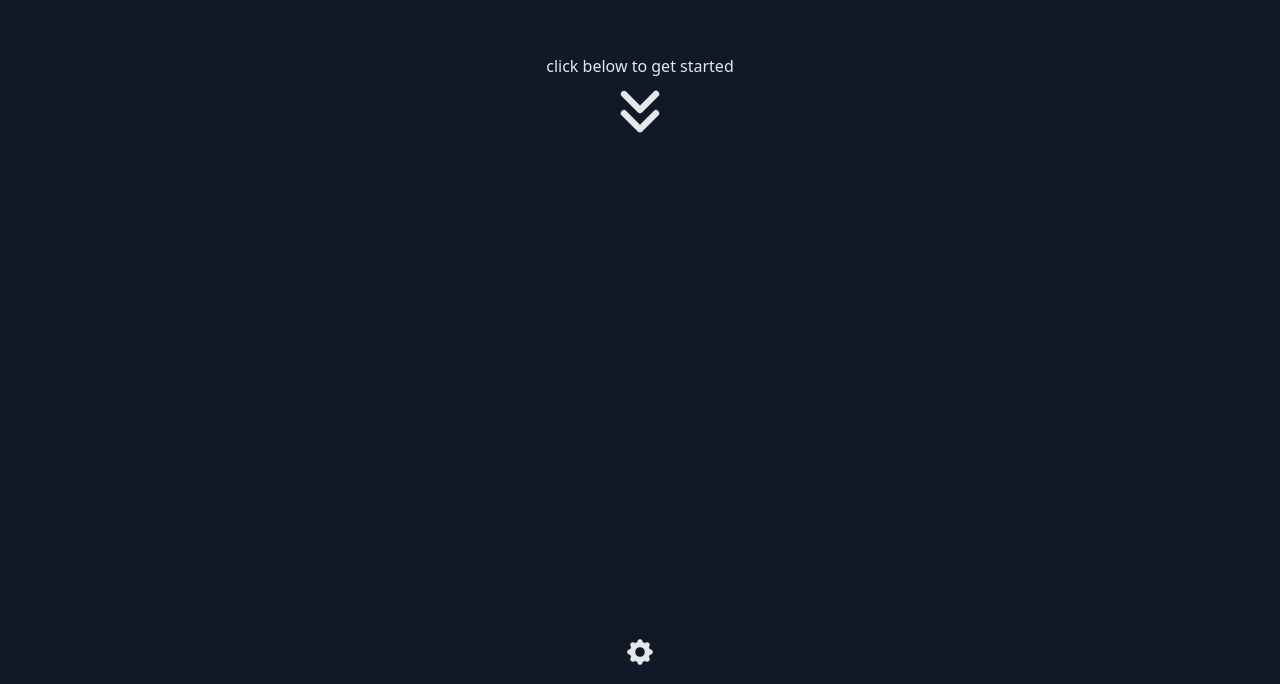
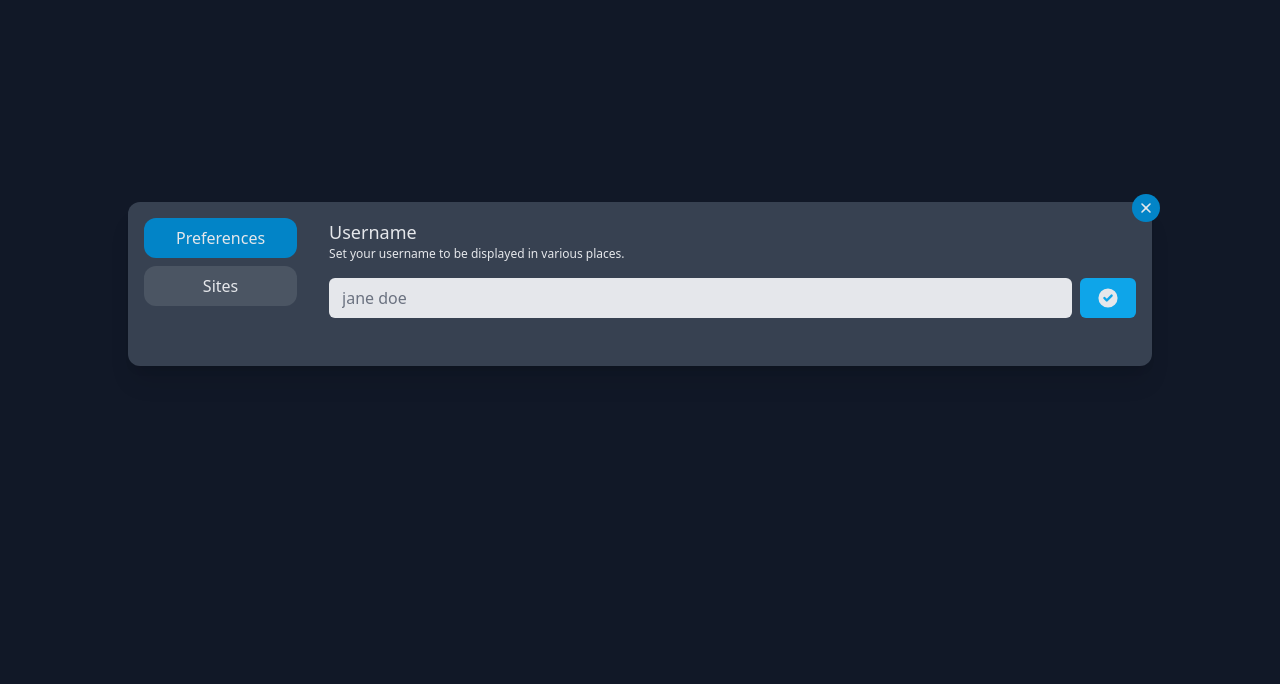
Before and after one commit to paulbrickwell/openpage-app, a Nuxt app: page / in a window 1280 px wide. Shown: the part 116-800 px from the top of the page. Built offline with nearby package versions, Linux system fonts and the light colour scheme.

Commit message:
organizing settings

```diff
--- a/app.vue
+++ b/app.vue
@@ -10,7 +10,7 @@
       <div v-if="loaded">
         <TransitionGroup name="fade" mode="out-in">
           <Dashboard v-if="!settingsStore.settings" />
-          <Settings v-if="settingsStore.settings" />
+          <NewSettings v-if="settingsStore.settings" />
         </TransitionGroup>
       </div>
     </Transition>
--- /dev/null
+++ b/components/NewSettings.vue
@@ -0,0 +1,53 @@
+<template>
+  <div
+    class="bg-gray-900 h-screen w-screen flex flex-col md:justify-center items-center p-4"
+  >
+    <div
+      class="bg-gray-700 max-w-screen-lg w-full rounded-xl shadow-xl flex relative"
+    >
+      <div
+        class="absolute -top-2 -right-2 bg-sky-600 h-7 w-7 rounded-2xl flex items-center justify-center hover:scale-110 cursor-pointer"
+        @click="settingsStore.toggleSettings()"
+      >
+        <XIcon class="w-4 h-4" />
+      </div>
+      <SettingsNavigation
+        :activeWindow="activeWindow"
+        @change-to-preferences="changeToPreferences"
+        @change-to-sites="changeToSites"
+      />
+      <div class="p-4 w-full">
+        <div v-if="activeWindow == 'preferences'">
+          <SettingsPreferences />
+        </div>
+        <div v-if="activeWindow == 'sites'">
+          <SettingsSites />
+        </div>
+      </div>
+    </div>
+  </div>
+</template>
+
+<script setup>
+import { XIcon } from "@heroicons/vue/solid";
+import { useSettingsStore } from "@/stores/SettingsStore";
+const settingsStore = useSettingsStore();
+</script>
+
+<script>
+export default {
+  data() {
+    return {
+      activeWindow: "preferences",
+    };
+  },
+  methods: {
+    changeToPreferences() {
+      this.activeWindow = "preferences";
+    },
+    changeToSites() {
+      this.activeWindow = "sites";
+    },
+  },
+};
+</script>
--- /dev/null
+++ b/components/Settings/Navigation.vue
@@ -0,0 +1,30 @@
+<template>
+  <div class="flex flex-col p-4 gap-2 text-center">
+    <div
+      class="p-2 px-8 rounded-xl cursor-pointer hover:bg-sky-700 transition-all"
+      :class="{
+        'bg-sky-600': activeWindow == 'preferences',
+        'bg-gray-600': activeWindow != 'preferences',
+      }"
+      @click="$emit('changeToPreferences')"
+    >
+      Preferences
+    </div>
+    <div
+      class="p-2 px-8 rounded-xl cursor-pointer hover:bg-sky-700 transition-all"
+      :class="{
+        'bg-sky-600': activeWindow == 'sites',
+        'bg-gray-600': activeWindow != 'sites',
+      }"
+      @click="$emit('changeToSites')"
+    >
+      Sites
+    </div>
+  </div>
+</template>
+
+<script>
+export default {
+  props: ["activeWindow"],
+};
+</script>
--- /dev/null
+++ b/components/Settings/Preferences.vue
@@ -0,0 +1,5 @@
+<template>
+  <div>
+    <SettingsUsername />
+  </div>
+</template>
--- a/components/Settings/Sites.vue
+++ b/components/Settings/Sites.vue
@@ -1,9 +1,9 @@
 <template>
-  <div class="w-full text-center">
+  <div class="w-full">
     <div class="text-lg">Sites</div>
     <div class="text-xs mb-4">Add or remove your favorite sites.</div>
-    <div class="flex flex-col gap-2">
-      <div
+    <div class="">
+      <!-- <div
         v-for="(site, index) in settingsStore.sites"
         :key="index"
         class="flex gap-2 w-full"
@@ -29,7 +29,54 @@
         >
           delete
         </button>
-      </div>
+      </div> -->
+      <draggable
+        :list="settingsStore.sites"
+        item-key="index"
+        :move="checkMove"
+        @start="dragging = true"
+        @end="dragging = false"
+        class="flex flex-col gap-2"
+      >
+        <template #item="{ element }">
+          <div class="flex gap-2">
+            <div class="flex items-center cursor-ns-resize">
+              <svg
+                xmlns="http://www.w3.org/2000/svg"
+                class="h-5 w-5"
+                viewBox="0 0 20 20"
+                fill="currentColor"
+              >
+                <path
+                  fill-rule="evenodd"
+                  d="M3 5a1 1 0 011-1h12a1 1 0 110 2H4a1 1 0 01-1-1zM3 10a1 1 0 011-1h12a1 1 0 110 2H4a1 1 0 01-1-1zM3 15a1 1 0 011-1h12a1 1 0 110 2H4a1 1 0 01-1-1z"
+                  clip-rule="evenodd"
+                />
+              </svg>
+            </div>
+            <input
+              v-model="element.name"
+              type="text"
+              name="sitename"
+              class="w-full focus:ring-transparent focus:border-transparent grow border-transparent rounded-md bg-gray-200 text-gray-900 h-10"
+              placeholder="site name"
+            />
+            <input
+              v-model="element.url"
+              type="text"
+              name="siteurl"
+              class="w-full focus:ring-transparent focus:border-transparent grow border-transparent rounded-md bg-gray-200 text-gray-900 h-10"
+              placeholder="https://siteurl.com/"
+            />
+            <button
+              @click.prevent="settingsStore.deleteSite(index)"
+              class="px-4 py-1 h-10 rounded-md bg-sky-900 flex items-center justify-center hover:bg-sky-700 cursor-pointer"
+            >
+              <XCircleIcon class="w-6 h-6" />
+            </button>
+          </div>
+        </template>
+      </draggable>
     </div>
     <div
       class="flex justify-center gap-2 w-full"
@@ -37,21 +84,41 @@
     >
       <button
         @click.prevent="settingsStore.saveSites()"
-        class="px-4 py-1 h-10 rounded-md bg-sky-500 text-gray-200"
+        class="px-4 py-1 h-10 rounded-md bg-sky-500 flex items-center justify-center hover:bg-sky-700 cursor-pointer"
       >
-        save sites
+        <CheckCircleIcon class="w-6 h-6" />
       </button>
       <button
         @click.prevent="settingsStore.addSite()"
-        class="px-4 py-1 h-10 rounded-md bg-sky-900 text-gray-200"
+        class="px-4 py-1 h-10 rounded-md bg-sky-900 flex items-center justify-center hover:bg-sky-700 cursor-pointer"
       >
-        add site
+        <PlusCircleIcon class="w-6 h-6" />
       </button>
     </div>
   </div>
 </template>
 
 <script setup>
+import {
+  XCircleIcon,
+  CheckCircleIcon,
+  PlusCircleIcon,
+} from "@heroicons/vue/solid";
 import { useSettingsStore } from "@/stores/SettingsStore";
 const settingsStore = useSettingsStore();
 </script>
+
+<script>
+import draggable from "vuedraggable";
+
+export default {
+  components: {
+    draggable,
+  },
+  data() {
+    return {
+      drag: false,
+    };
+  },
+};
+</script>
--- a/components/Settings/Username.vue
+++ b/components/Settings/Username.vue
@@ -1,5 +1,5 @@
 <template>
-  <div class="w-full text-center mb-8">
+  <div class="w-full mb-8">
     <div class="text-lg">Username</div>
     <div class="text-xs mb-4">
       Set your username to be displayed in various places.
@@ -13,15 +13,16 @@
       />
       <button
         @click="settingsStore.saveUsername()"
-        class="px-4 py-1 h-10 rounded-md bg-sky-500 text-gray-200"
+        class="px-4 py-1 h-10 rounded-md bg-sky-500 text-gray-200 flex items-center justify-center hover:bg-sky-700 cursor-pointer"
       >
-        save name
+        <CheckCircleIcon class="w-6 h-6" />
       </button>
     </div>
   </div>
 </template>
 
 <script setup>
+import { CheckCircleIcon } from "@heroicons/vue/solid";
 import { useSettingsStore } from "@/stores/SettingsStore";
 const settingsStore = useSettingsStore();
 </script>
--- a/package.json
+++ b/package.json
@@ -16,6 +16,7 @@
     "@pinia/nuxt": "^0.1.9",
     "@tailwindcss/aspect-ratio": "^0.4.0",
     "@tailwindcss/forms": "^0.5.1",
-    "pinia": "^2.0.14"
+    "pinia": "^2.0.14",
+    "vuedraggable": "^4.1.0"
   }
 }
--- a/stores/SettingsStore.js
+++ b/stores/SettingsStore.js
@@ -6,7 +6,7 @@ export const useSettingsStore = defineStore({
     return {
       username: "",
       sites: [],
-      settings: false,
+      settings: true,
       import: false,
       greeting: "",
     };
```
Also changed, not shown: 1 other file (tests, documents, lock files or other folders).
